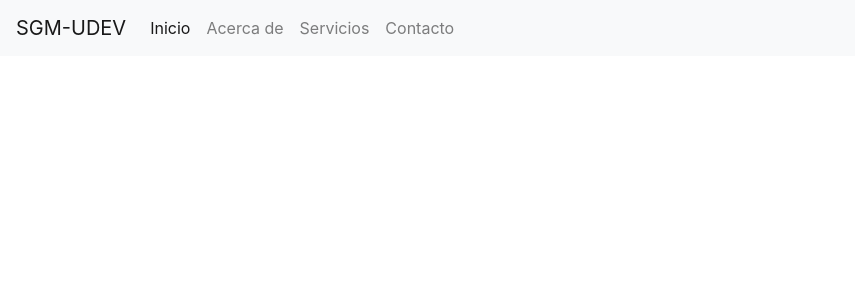
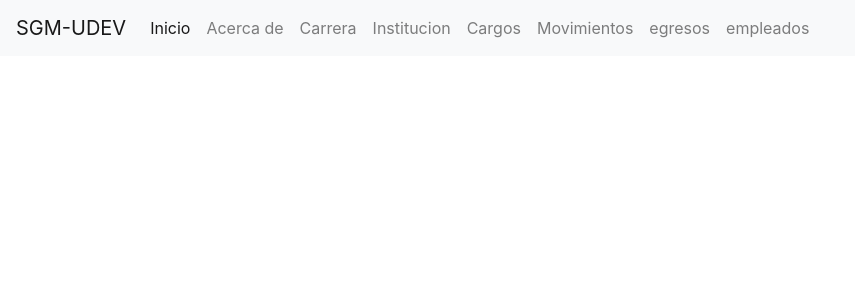
Before and after one commit to osdo1987/udevSoftContable, a PHP site: page /navbar.php in a window 1280 px wide. Shown: the top 300 px of the page, without its empty margins (0-855 px from the left). Run offline with PHP 8.4, Linux system fonts and the light colour scheme.

Commit message:
se agregan links

```diff
--- a/componentes/navbar.php
+++ b/componentes/navbar.php
@@ -24,10 +24,22 @@
         <a class="nav-link" href="#">Acerca de</a>
       </li>
       <li class="nav-item">
-        <a class="nav-link" href="#">Servicios</a>
+        <a class="nav-link" href="../carrera/carrera.view.php">Carrera</a>
       </li>
       <li class="nav-item">
-        <a class="nav-link" href="#">Contacto</a>
+        <a class="nav-link" href="../institucion/institucion.view.php">Institucion</a>
+      </li>
+      <li class="nav-item">
+        <a class="nav-link" href="../cargos/cargos.view.php">Cargos</a>
+      </li>
+      <li class="nav-item">
+        <a class="nav-link" href="../tipo_movimiento/tipo_movimiento.view.php">Movimientos</a>
+      </li>
+      <li class="nav-item">
+        <a class="nav-link" href="../egresos/egresos.view.php">egresos</a>
+      </li>
+      <li class="nav-item">
+        <a class="nav-link" href="../empleados/empleados.view.php">empleados</a>
       </li>
     </ul>
   </div>
```
